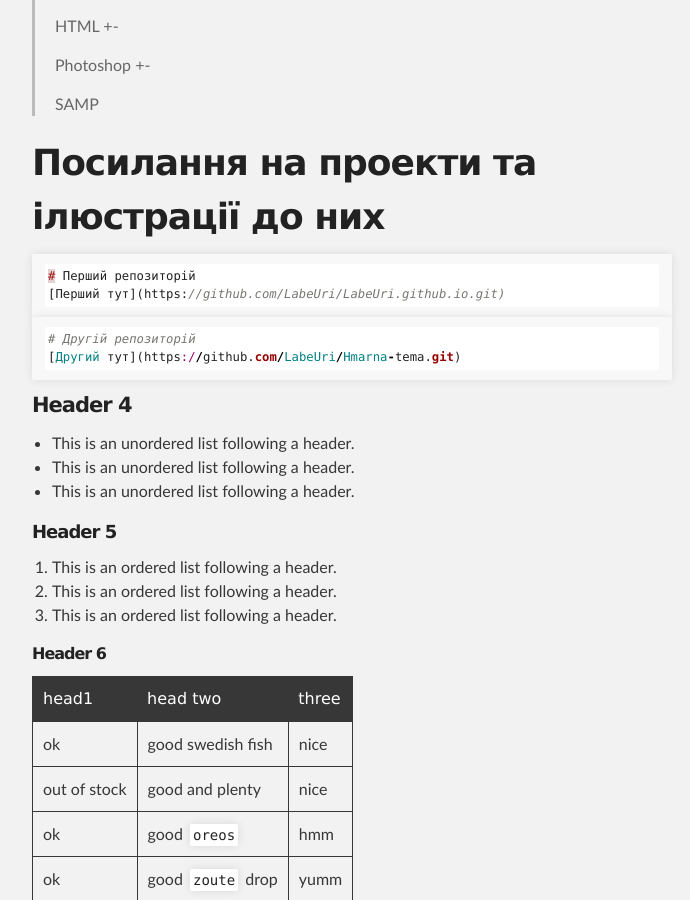
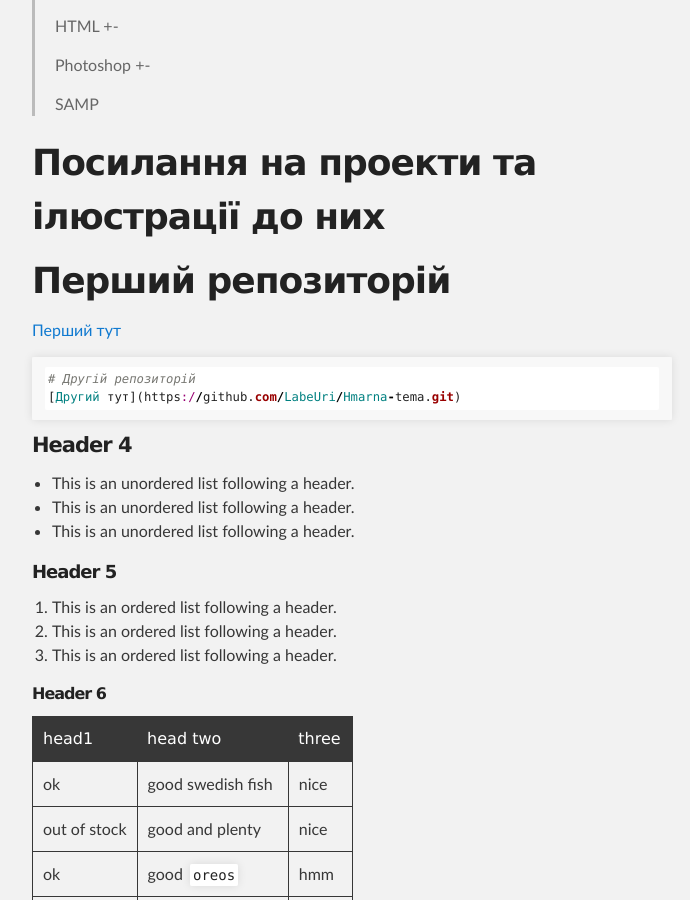
Before and after one commit to LabeUri/LabeUri.github.io, a Jekyll site: the page built from index.md, in a window 1280 px wide and 900 px high, scrolled down 623 px. Shown: the whole window, without its empty margins (288-978 px from the left). Built offline with Jekyll 4.4.1, drawn with Linux system fonts in a browser that asks for light colours.

Commit message:
peredelka3

````diff
--- a/index.md
+++ b/index.md
@@ -29,10 +29,8 @@ layout: default
 # Посилання на проекти та ілюстрації до них
 
 
-```js
 # Перший репозиторій
 [Перший тут](https://github.com/LabeUri/LabeUri.github.io.git)
-```
 
 ```ruby
 # Другій репозиторій
````
